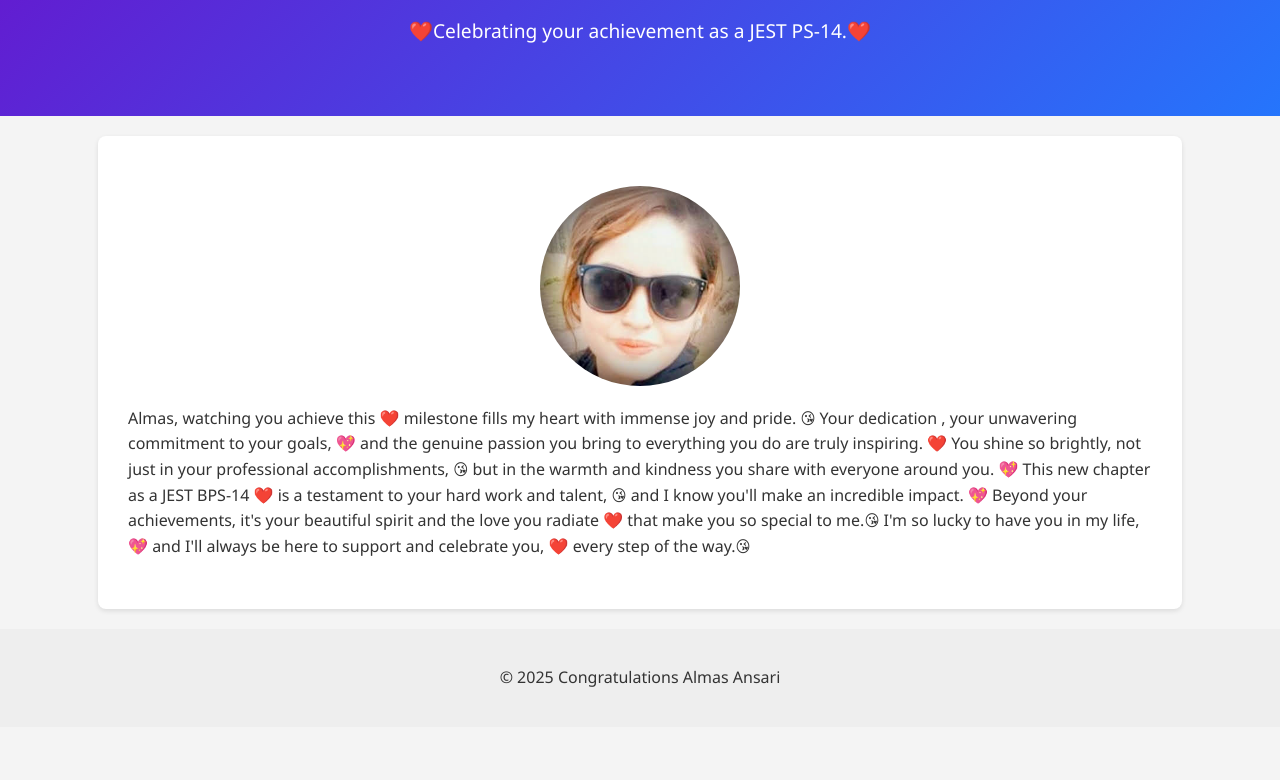
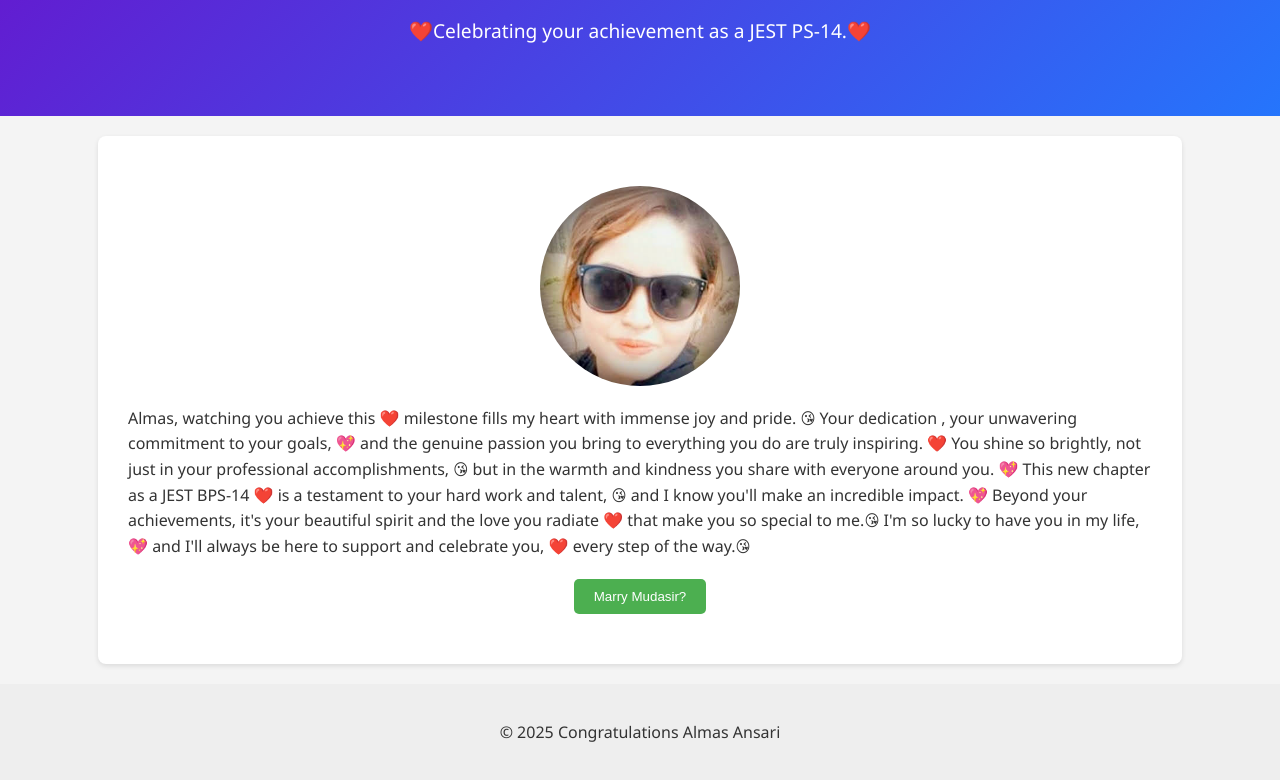
Before and after one commit to Mudasir1025/almas, a plain HTML site: page index.html in a window 1280 px wide. Shown: the part 194-974 px from the top of the page. Before the commit the page ends 921 px from the top, so only its background shows below. Drawn offline with Linux system fonts and the light colour scheme.

Commit message:
Update index.html

```diff
--- a/index.html
+++ b/index.html
@@ -23,11 +23,16 @@
       </div>
 
       <p> Almas, watching you achieve this ❤️ milestone fills my heart with immense joy and pride. 😘 Your dedication , your unwavering commitment to your goals, 💖 and the genuine passion you bring to everything you do are truly inspiring. ❤️ You shine so brightly, not just in your professional accomplishments, 😘 but in the warmth and kindness you share with everyone around you. 💖 This new chapter as a JEST BPS-14 ❤️ is a testament to your hard work and talent, 😘 and I know you'll make an incredible impact. 💖 Beyond your achievements, it's your beautiful spirit and the love you radiate ❤️ that make you so special to me.😘 I'm so lucky to have you in my life, 💖 and I'll always be here to support and celebrate you, ❤️ every step of the way.😘</p>
+
+	    <button id="marryButton" onclick="showBalloons()">Marry Mudasir?</button>
+
     </div>
 
     <footer class="footer">
         <p>&copy; 2025 Congratulations Almas Ansari</p>
     </footer>
 
+	<div id="balloon-container"></div>
+
 </body>
 </html>
```
